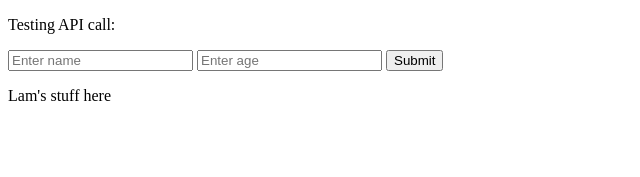
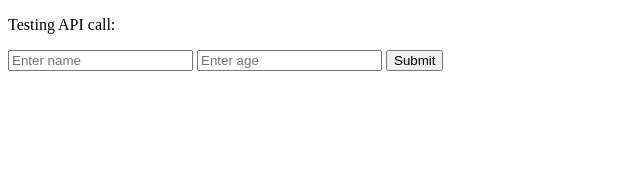
Before and after one commit to CJROW1/Hungry, a SvelteKit app in the folder frontend/: page / in a window 1280 px wide. Shown: the top 177 px of the page, without its empty margins (0-640 px from the left). Built offline with nearby package versions, Linux system fonts and the light colour scheme; no server answers.

Commit message:
Change file structure

```diff
--- a/frontend/src/routes/+page.svelte
+++ b/frontend/src/routes/+page.svelte
@@ -1,6 +1,7 @@
 <script>
     import {onMount} from "svelte";
-    import Lam from "./lam.svelte";
+    import Qna from "$lib/components/qna.svelte";
+    import Result from "$lib/components/result.svelte";
 
     let formData = $state({
         username: "",
@@ -63,4 +64,3 @@
     inputmode="numeric" bind:value={formData.age} placeholder="Enter age" maxlength="3"/>
     <button onclick={handleInput} type="submit">Submit</button>
 </form>
-<Lam />
--- a/frontend/src/routes/lam.svelte
+++ /dev/null
@@ -1,21 +0,0 @@
-<p>Lam's stuff here</p>
-	    <style>
-			* {
-				box-sizing: border-box;
-			}
-			.header {
-				background-color: #292929;
-				padding: 10px;
-				display: flex;
-				justify-content: flex-end; /* moves to the right */
-				gap: 10px;
-			}
-
-
-
-			@media screen and (max-width: 800px) {
-  				.header {
- 				    width: 100%; /* The width is 100%, when the viewport is 800px or smaller */
-  				}
-			}
-		</style>
```
Also changed, not shown: frontend/src/lib/components/qna.svelte (added), frontend/src/lib/components/result.svelte (added).
